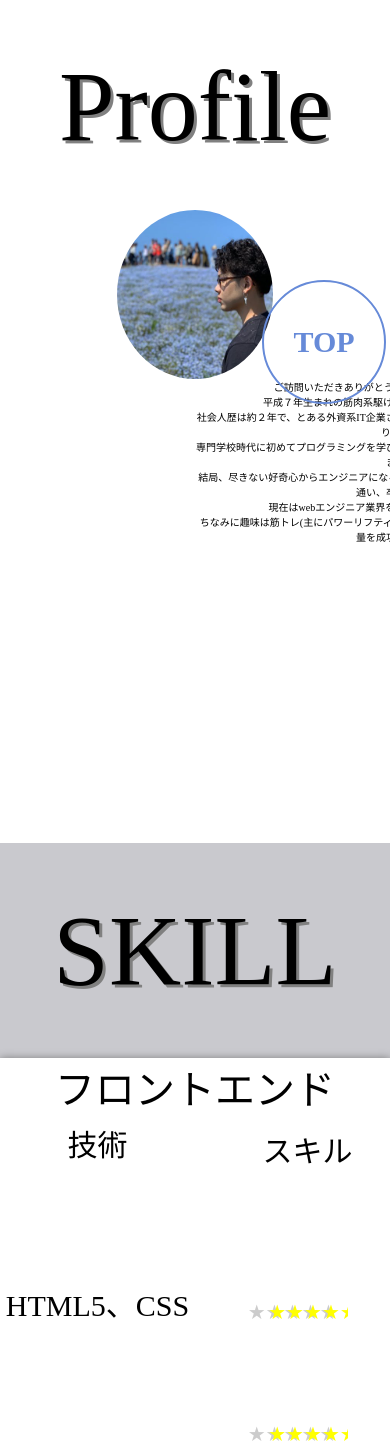
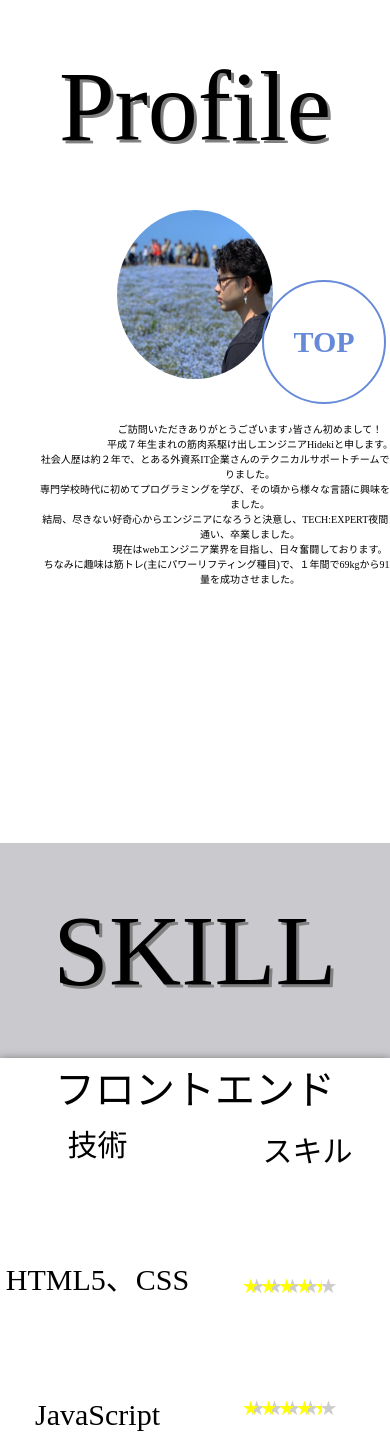
Before and after one commit to bruno1412/portfolio, a Rails app: page / in a window 390 px wide; the page is wider, and only the part inside the window is pictured. Shown: the part 423-1869 px from the top of that part. Run offline with Rails 7, Linux system fonts and the light colour scheme; style sheets or scripts are compiled from the project's sources; some libraries are stand-ins or nearby versions.

Commit message:
レスポンシブデザイン修正

```diff
--- a/app/assets/stylesheets/_portfolio.scss
+++ b/app/assets/stylesheets/_portfolio.scss
@@ -195,16 +195,11 @@
 
     @include sp(){
       font-size:10px;
-      top:40%;
+      top:50%;
       left:10%;
       width:50vh;
     };
-    @include tb(){
-      font-size:10px;
-      top:45%;
-      left:50%;
-      width:50vh;
-    };
+
     @include pc(){
       font-size:25px;
       top:30%;
@@ -354,12 +349,6 @@
     height:100vh;
     margin-bottom:100px;
     };
-    @include tb(){
-      margin-left:0;
-      width:100%;
-      height:130vh;
-      margin-bottom:100px;
-    };
 
     .SkillName{
       background-color:white;
@@ -385,7 +374,7 @@
       font-size:20px;
       @include clearfix();
 
-      @media(min-width:1500px){
+      @include pc(){
        line-height:100px;
        font-size:30px;
       }
@@ -522,11 +511,6 @@
       top:28%;
       left:0;
     };
-    @include tb(){
-      position: absolute;
-      top:11%;
-      left:51;
-    };
     @include pc(){
       position: absolute;
       top:6.2%;
@@ -544,11 +528,6 @@
         position: absolute;
         top:60%;
         left:0;
-      };
-      @include tb(){
-        position: absolute;
-        top:39.5%;
-        left:51;
       };
       @include pc(){
         position: absolute;
@@ -568,11 +547,6 @@
         position: absolute;
         top:90%;
         left:0;
-      };
-      @include tb(){
-        position: absolute;
-        top:67.7%;
-        left:51;
       };
       @include pc(){
         position: absolute;
@@ -628,10 +602,8 @@
   @include sp(){
     left:25%;
   }
-  @include tb(){
-    left:36%;
-};
-@include pc(){
+
+  @include pc(){
   left:44.5%;
 };
 
--- a/app/assets/stylesheets/mixin/_mixin.scss
+++ b/app/assets/stylesheets/mixin/_mixin.scss
@@ -87,11 +87,6 @@
           top:0;
           left:24%;
         }
-        @media(max-width:800px){
-          position:absolute;
-          top:0;
-          left:37.5%;
-        }
         @media(min-width:1500px){
           position:absolute;
           top:0;
@@ -118,11 +113,6 @@
           height:10%;
           width:100%;
         }
-        @media(max-width:800px){
-          font-size:10px;
-          height:25%;
-          width:48%;
-        }
 
 
         .DescriptionList{
@@ -137,9 +127,6 @@
             font-size:20px;
             @media(max-width:480px){
               margin-top:30px;
-            }
-            @media(max-width:800px){
-              height:20%;
             }
             @media(min-width:1500px){
               font-size:30px;
@@ -170,9 +157,6 @@
                 line-height:20px;
                 margin-bottom:50px;
               }
-              @media(max-width:800px){
-                line-height:30px;
-              }
               @media(min-width:1500px){
                 font-size:30px;
                 line-height:50px;
@@ -192,11 +176,6 @@
                 width:100%;
                 line-height:20px;
                 margin-bottom:50px;
-              }
-              @media(max-width:800px){
-                line-height:30px;
-                font-size:15px;
-                margin-bottom:30px;
               }
               @media(min-width:1500px){
                 font-size:30px;
@@ -222,10 +201,6 @@
               font-size:30px;
               line-height:100px;
             }
-            @media(max-width:800px){
-              font-size:30px;
-              line-height:100px;
-            }
         }
 
         @mixin PortfolioBlock(){
@@ -246,11 +221,7 @@
     @content;
   }
 }
-@mixin tb(){
-  @media(max-width:800px){
-    @content;
-  }
-}
+
 @mixin pc(){
   @media(min-width:1500px){
     @content;
```
